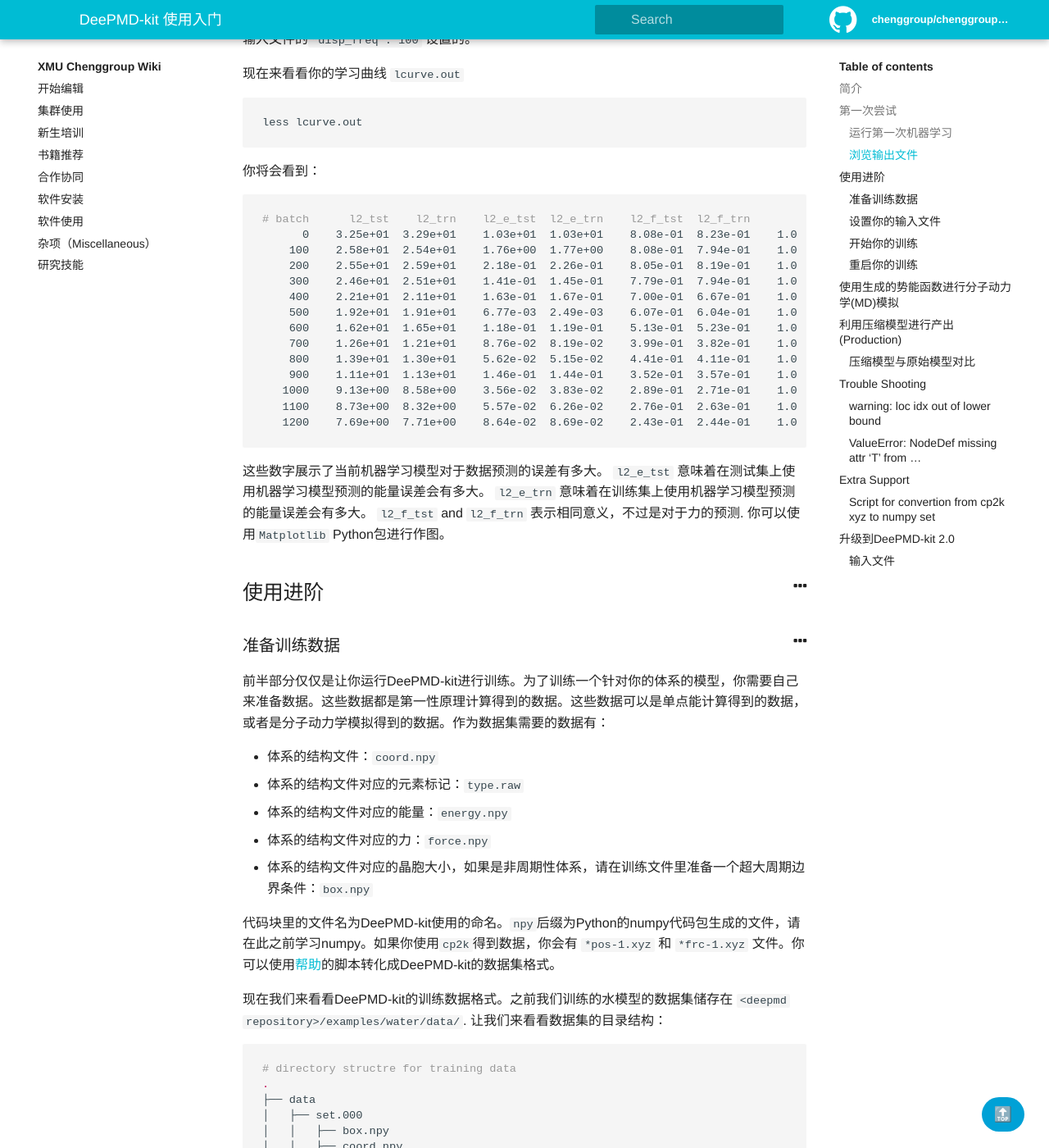
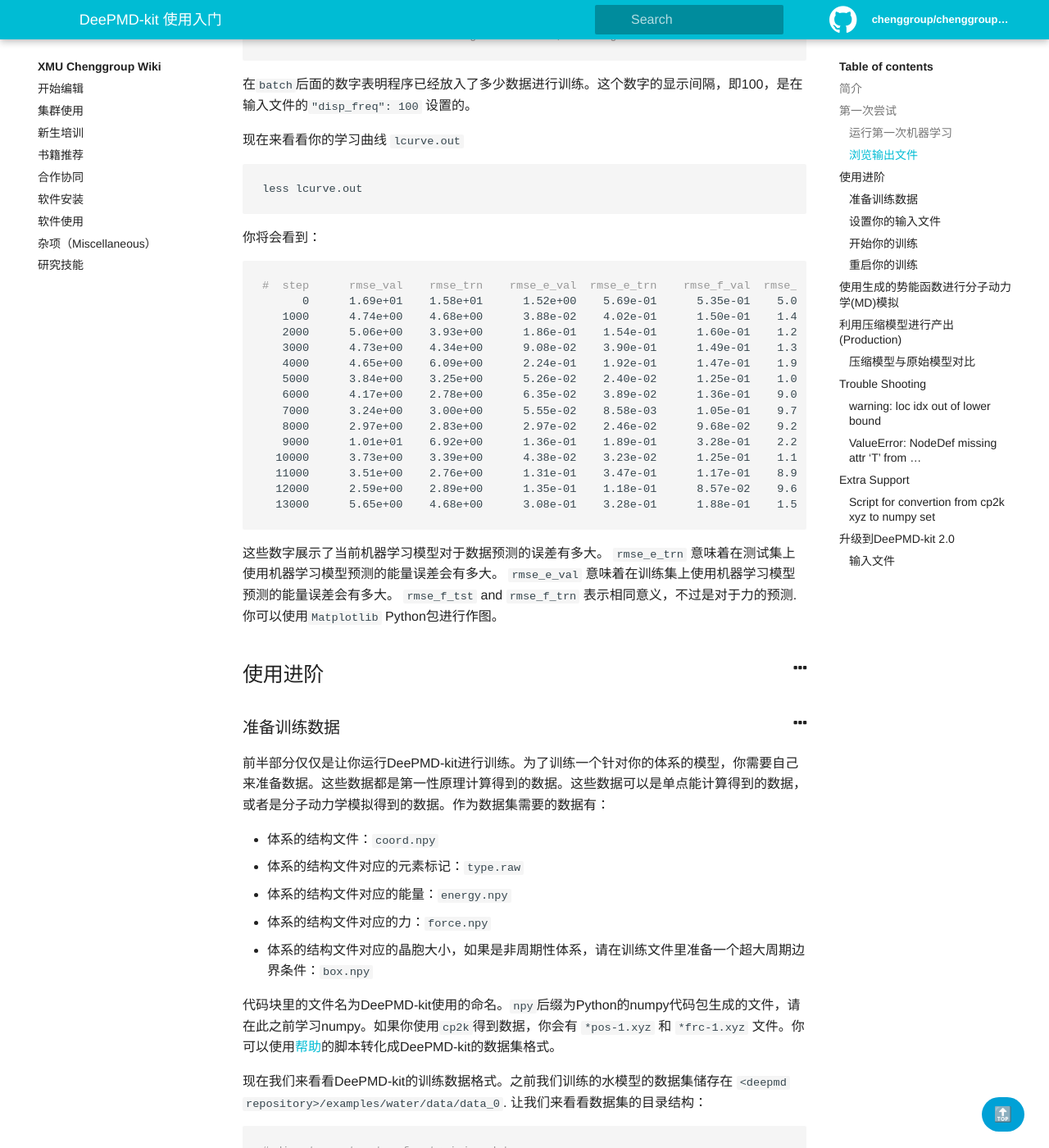
Before and after one commit to chenggroup/chenggroup.github.io, a Jekyll site: the page built from _wiki/软件使用/DeePMD-kit.md, in a window 1280 px wide and 1400 px high, scrolled down 2820 px. Shown: the whole window at 82% size. Built offline with Jekyll 4.4.1, drawn with Linux system fonts in a browser that asks for light colours; some of the changed text lies outside the part shown.

Commit message:
change the deepmd-kit tutorial to 2.0 version

````diff
--- a/_wiki/软件使用/DeePMD-kit.md
+++ b/_wiki/软件使用/DeePMD-kit.md
@@ -4,12 +4,12 @@
 priority: 2.2
 ---
 
-# DeePMD-kit 使用入门
+# DeePMD-kit 2.0 使用入门
 
 ## 简介
 
 DeePMD-kit是一个训练神经网络势能(Machine Learning Potential)的代码包。该包主要由张林峰（普林斯顿大学），王涵（北京应用物理与计算数学研究所）开发。黄剑兴和庄永斌曾经短时间参与开发。如有问题，可以向他们询问。
-
+{% include alert.html type="warning" content="我们已经舍弃了1.x版本的教程。" %}
 以下为参考信息:
 
 - [官网](http://www.deepmd.org)
@@ -65,12 +65,12 @@
 # ============================================
 
 # add modulefiles
-module add cuda/10.0 deepmd/1.2
+module add cuda/10.0 deepmd/2.0
 
 # automatic select the gpu
-source /share/base/script/find_gpu.sh
+source /data/share/base/script/find_gpu.sh
 
-dp train input.json 1>> train.log 2>> train.log
+dp train input.json -l train.log
 ```
 
 使用如下命令提交任务：
@@ -130,23 +130,24 @@
 你将会看到：
 
 ```bash
-# batch      l2_tst    l2_trn    l2_e_tst  l2_e_trn    l2_f_tst  l2_f_trn         lr
-      0    3.25e+01  3.29e+01    1.03e+01  1.03e+01    8.08e-01  8.23e-01    1.0e-03
-    100    2.58e+01  2.54e+01    1.76e+00  1.77e+00    8.08e-01  7.94e-01    1.0e-03
-    200    2.55e+01  2.59e+01    2.18e-01  2.26e-01    8.05e-01  8.19e-01    1.0e-03
-    300    2.46e+01  2.51e+01    1.41e-01  1.45e-01    7.79e-01  7.94e-01    1.0e-03
-    400    2.21e+01  2.11e+01    1.63e-01  1.67e-01    7.00e-01  6.67e-01    1.0e-03
-    500    1.92e+01  1.91e+01    6.77e-03  2.49e-03    6.07e-01  6.04e-01    1.0e-03
-    600    1.62e+01  1.65e+01    1.18e-01  1.19e-01    5.13e-01  5.23e-01    1.0e-03
-    700    1.26e+01  1.21e+01    8.76e-02  8.19e-02    3.99e-01  3.82e-01    1.0e-03
-    800    1.39e+01  1.30e+01    5.62e-02  5.15e-02    4.41e-01  4.11e-01    1.0e-03
-    900    1.11e+01  1.13e+01    1.46e-01  1.44e-01    3.52e-01  3.57e-01    1.0e-03
-   1000    9.13e+00  8.58e+00    3.56e-02  3.83e-02    2.89e-01  2.71e-01    1.0e-03
-   1100    8.73e+00  8.32e+00    5.57e-02  6.26e-02    2.76e-01  2.63e-01    1.0e-03
-   1200    7.69e+00  7.71e+00    8.64e-02  8.69e-02    2.43e-01  2.44e-01    1.0e-03
+#  step      rmse_val    rmse_trn    rmse_e_val  rmse_e_trn    rmse_f_val  rmse_f_trn         lr
+      0      1.69e+01    1.58e+01      1.52e+00    5.69e-01      5.35e-01    5.00e-01    1.0e-03
+   1000      4.74e+00    4.68e+00      3.88e-02    4.02e-01      1.50e-01    1.48e-01    1.0e-03
+   2000      5.06e+00    3.93e+00      1.86e-01    1.54e-01      1.60e-01    1.24e-01    1.0e-03
+   3000      4.73e+00    4.34e+00      9.08e-02    3.90e-01      1.49e-01    1.37e-01    1.0e-03
+   4000      4.65e+00    6.09e+00      2.24e-01    1.92e-01      1.47e-01    1.93e-01    1.0e-03
+   5000      3.84e+00    3.25e+00      5.26e-02    2.40e-02      1.25e-01    1.06e-01    9.4e-04
+   6000      4.17e+00    2.78e+00      6.35e-02    3.89e-02      1.36e-01    9.03e-02    9.4e-04
+   7000      3.24e+00    3.00e+00      5.55e-02    8.58e-03      1.05e-01    9.76e-02    9.4e-04
+   8000      2.97e+00    2.83e+00      2.97e-02    2.46e-02      9.68e-02    9.22e-02    9.4e-04
+   9000      1.01e+01    6.92e+00      1.36e-01    1.89e-01      3.28e-01    2.25e-01    9.4e-04
+  10000      3.73e+00    3.39e+00      4.38e-02    3.23e-02      1.25e-01    1.14e-01    8.9e-04
+  11000      3.51e+00    2.76e+00      1.31e-01    3.47e-01      1.17e-01    8.98e-02    8.9e-04
+  12000      2.59e+00    2.89e+00      1.35e-01    1.18e-01      8.57e-02    9.65e-02    8.9e-04
+  13000      5.65e+00    4.68e+00      3.08e-01    3.28e-01      1.88e-01    1.55e-01    8.9e-04
 ```
 
-这些数字展示了当前机器学习模型对于数据预测的误差有多大。 `l2_e_tst` 意味着在测试集上使用机器学习模型预测的能量误差会有多大。 `l2_e_trn` 意味着在训练集上使用机器学习模型预测的能量误差会有多大。 `l2_f_tst` and `l2_f_trn` 表示相同意义，不过是对于力的预测. 你可以使用`Matplotlib` Python包进行作图。
+这些数字展示了当前机器学习模型对于数据预测的误差有多大。 `rmse_e_trn` 意味着在测试集上使用机器学习模型预测的能量误差会有多大。 `rmse_e_val` 意味着在训练集上使用机器学习模型预测的能量误差会有多大。 `rmse_f_tst` and `rmse_f_trn` 表示相同意义，不过是对于力的预测. 你可以使用`Matplotlib` Python包进行作图。
 
 ## 使用进阶
 
@@ -162,12 +163,20 @@
 
 代码块里的文件名为DeePMD-kit使用的命名。`npy`后缀为Python的numpy代码包生成的文件，请在此之前学习numpy。如果你使用`cp2k`得到数据，你会有 `*pos-1.xyz` 和 `*frc-1.xyz` 文件。你可以使用[帮助](#extra-support)的脚本转化成DeePMD-kit的数据集格式。
 
-现在我们来看看DeePMD-kit的训练数据格式。之前我们训练的水模型的数据集储存在 `<deepmd repository>/examples/water/data/`. 让我们来看看数据集的目录结构：
+现在我们来看看DeePMD-kit的训练数据格式。之前我们训练的水模型的数据集储存在 `<deepmd repository>/examples/water/data/data_0`. 让我们来看看数据集的目录结构：
 
 ```bash
 # directory structre for training data
 .
-├── data
+├── data_0
+│   ├── set.000
+│   │   ├── box.npy
+│   │   ├── coord.npy
+│   │   ├── energy.npy
+│   │   └── force.npy
+│   ├── type.raw
+│   └── type_map.raw
+├── data_1
 │   ├── set.000
 │   │   ├── box.npy
 │   │   ├── coord.npy
@@ -178,23 +187,30 @@
 │   │   ├── coord.npy
 │   │   ├── energy.npy
 │   │   └── force.npy
-│   ├── set.002
+│   ├── type.raw
+│   └── type_map.raw
+├── data_2
+│   ├── set.000
 │   │   ├── box.npy
 │   │   ├── coord.npy
 │   │   ├── energy.npy
 │   │   └── force.npy
-│   ├── set.003
-│   │   ├── box.npy
-│   │   ├── coord.npy
-│   │   ├── energy.npy
-│   │   └── force.npy
-│   └── type.raw
+│   ├── type.raw
+│   └── type_map.raw
+└── data_3
+    ├── set.000
+    │   ├── box.npy
+    │   ├── coord.npy
+    │   ├── energy.npy
+    │   └── force.npy
+    ├── type.raw
+    └── type_map.raw
 ```
 
 显然，我们会看到`type.raw`文件和一堆以`set`开头的目录。`type.raw`文件记录了体系的元素信息。如果你打开你会发现它仅仅记录了一堆数字。这些数字对应着你在`water_se_a.json`中`"type_map":["O","H"]`的信息。此时`0`代表`O`,`1`代表`H`。对应着`["O","H"]`中的位置，其中第一位为0。
 
 ```bash
-0 0 0 0 0 0 0 0 0 0 0 0 0 0 0 0 0 0 0 0 0 0 0 0 0 0 0 0 0 0 0 0 0 0 0 0 0 0 0 0 0 0 0 0 0 0 0 0 0 0 0 0 0 0 0 0 0 0 0 0 0 0 0 0 1 1 1 1 1 1 1 1 1 1 1 1 1 1 1 1 1 1 1 1 1 1 1 1   1 1 1 1 1 1 1 1 1 1 1 1 1 1 1 1 1 1 1 1 1 1 1 1 1 1 1 1 1 1 1 1 1 1 1 1 1 1 1 1 1 1 1 1 1 1 1 1 1 1 1 1 1 1 1 1 1 1 1 1 1 1 1 1 1 1 1 1 1 1 1 1 1 1 1 1 1 1 1 1 1 1 1 1 1 1 1 1   1 1 1 1 1 1 1 1 1 1 1 1 1 1 1 1
+0 0 0 0 0 0 0 0 0 0 0 0 0 0 0 0 0 0 0 0 0 0 0 0 0 0 0 0 0 0 0 0 0 0 0 0 0 0 0 0 0 0 0 0 0 0 0 0 0 0 0 0 0 0 0 0 0 0 0 0 0 0 0 0 1 1 1 1 1 1 1 1 1 1 1 1 1 1 1 1 1 1 1 1 1 1 1 1 1 1 1 1 1 1 1 1 1 1 1 1 1 1 1 1 1 1 1 1 1 1 1 1 1 1 1 1 1 1 1 1 1 1 1 1 1 1 1 1 1 1 1 1 1 1 1 1 1 1 1 1 1 1 1 1 1 1 1 1 1 1 1 1 1 1 1 1 1 1 1 1 1 1 1 1 1 1 1 1 1 1 1 1 1 1 1 1 1 1 1 1 1 1 1 1 1 1 1 1 1 1 1 1
 ```
 
 `box.npy`, `coord.npy`, `energy.npy` 和 `force.npy` 储存的信息在上文已经说过。唯一需要注意的是这些文件都储存着一个超大的矩阵。如果我们有Y个结构，每个结构有X个原子。`box.npy`, `coord.npy`, `energy.npy` 和 `force.npy` 对应的矩阵形状分别是 (Y, 9), (Y, X\*3), (Y, 1), (Y, X\*3)。
@@ -210,7 +226,7 @@
 "descriptor" :{
          "type":     "se_a",
          "sel":      [46, 92],
-         "rcut_smth":    5.80,
+         "rcut_smth":    0.50,
          "rcut":     6.00,
          "neuron":       [25, 50, 100],
          "resnet_dt":    false,
@@ -219,18 +235,24 @@
          "_comment":     " that's all"
      },
 ```
-
-- `"systems":  ["../data/"]`: 设置包含训练数据的目录。
-- `"set_prefix": "set"`: 上文中是不是有介绍一些以`set` 开头的目录。就是它们
+在"training"的"training_data"下
+- `"systems":  ["../data/data_0/", "../data/data_1/", "../data/data_2/"]`: 设置包含训练数据的目录。
+- `"batch_size": auto`, 这个会根据体系原子数进行分配，不过我们自己通常设置为1，因为体系原子数有400-800个左右。
 
 ```json
-     "systems":  ["../data/"]
-     "set_prefix":   "set",
+	"training_data": {
+	    "systems":		["../data/data_0/", "../data/data_1/", "../data/data_2/"],
+	    "batch_size":	"auto",
+	    "_comment":		"that's all"
+	}
 ```
+在"training"的"validation_data"下
+- `"systems":  ["../data/data_3"]`: 设置包含测试数据的目录。
+- `"batch_size": 1`, 这个会根据体系原子数进行分配，不过我们自己通常设置为1，因为体系原子数有400-800个左右。
+- `"numb_btch": 3` , 每次迭代中，测试的结构数量为`batch_size`乘以`numb_btch`。
+- 更多参数说明，请参考官方文档：[https://deepmd.readthedocs.io/en/latest/train-input.html](https://deepmd.readthedocs.io/en/latest/train-input.html)
 
-- `"batch_size": 1`: 每个批次（batch）的大小，该数字代表结构数量。记住每一次迭代会放一个批次的结构进入训练。
-- `"numb_test": 10` : 每次迭代中，测试集的结构数量。注意测试集是随机从数据集里挑选的，如果有多个数据集或多个set，那么一般只会从最后一个目录里挑选。
-- 更多参数说明，请参考官方文档：[https://deepmd.readthedocs.io/en/latest/train-input.html](https://deepmd.readthedocs.io/en/latest/train-input.html)
+{% include alert.html type="warning" content="记住在集群上训练，请使用lsf脚本。" %}
 
 ### 开始你的训练
 
@@ -270,18 +292,25 @@
 
 ## 利用压缩模型进行产出(Production)
 
-机器学习势能`*.pb`文件进行MD模拟虽然已经非常迅速了。但是还有提升的空间。首先我们需要用1.3版本的deepmd进行训练势能函数，并得到`*.pb`文件。利用1.2版本的deepmd训练得到势能函数也不用担心。可以利用以下命令对1.2版本的势能函数进行转换：
+机器学习势能`*.pb`文件进行MD模拟虽然已经非常迅速了。但是还有提升的空间。首先我们需要用1.3/2.0以上版本的deepmd进行训练势能函数，并得到`*.pb`文件。利用1.2版本的deepmd训练得到势能函数也不用担心。可以利用以下命令对1.2版本的势能函数进行转换：
 
 ```bash
 module load deepmd/1.2	 # convert-to-1.3 是 1.2 版本的一个 subcommand
 dp convert-to-1.3 -i 1.2-model.pb -o 1.3-model.pb
 ```
 
-得到1.3版本的势能函数后，建议将原训练文件夹备份后复制，我们利用如下命令进行压缩（文件夹下应该含有对应的`input.json`文件和checkpoint文件）：
+建议将原训练文件夹备份后复制，我们利用如下命令进行压缩（文件夹下应该含有对应的`input.json`文件和checkpoint文件）：
+如果你用的是`deepmd/compress module`，那么则是版本为1.3的model。
+```bash
+module load deepmd/compress
+dp compress input.json -i normal-model.pb -o compressed-model.pb -l compress.log
+```
+
+如果你用的是`deepmd/2.0 module`，那么则是版本为2.0的model。
 
 ```bash
-module load deepmd/compress
-dp compress input.json -i 1.3-model.pb -o compressed-model.pb -l compress.log
+module load deepmd/2.0
+dp compress -i normal-model.pb -o compressed-model.pb -l compress.log
 ```
 
 ### 压缩模型与原始模型对比
````
Also changed, not shown: other parts of _wiki/软件使用/DeePMD-kit.md (+2 -2 lines).
